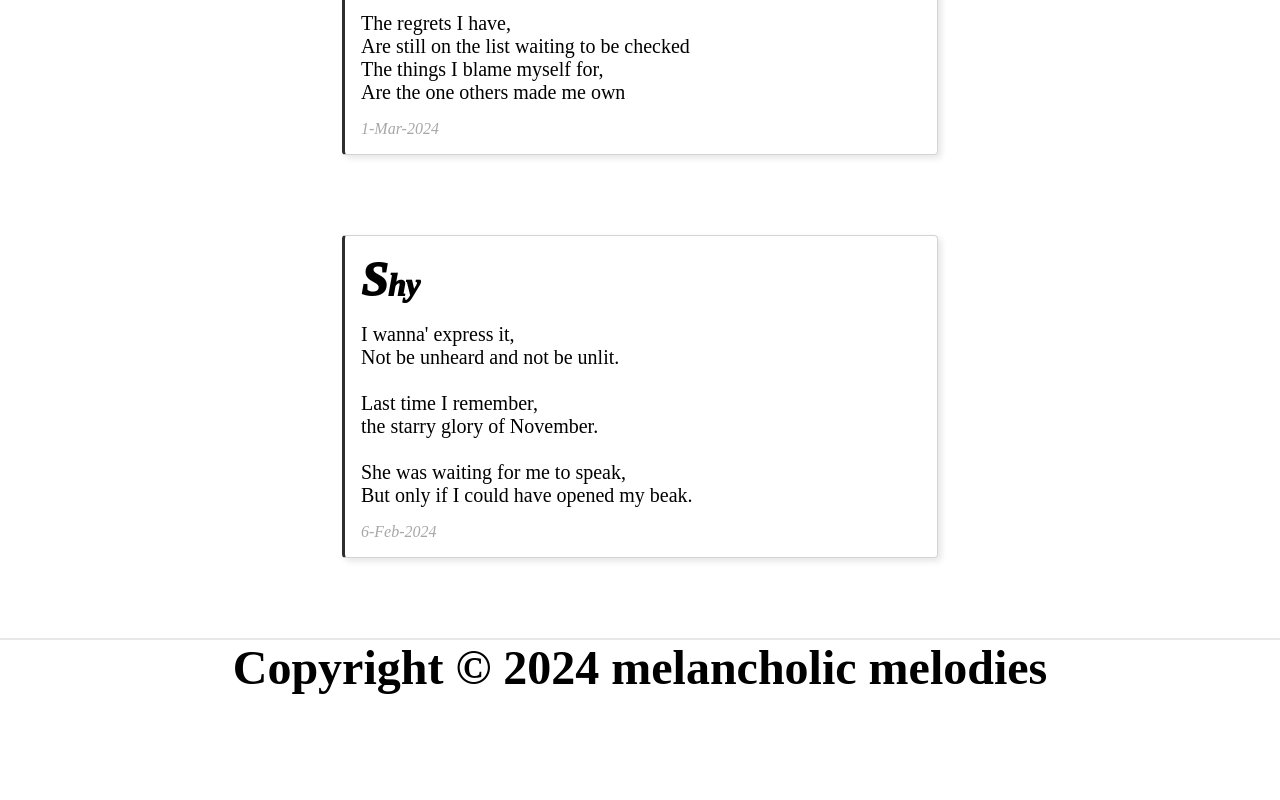
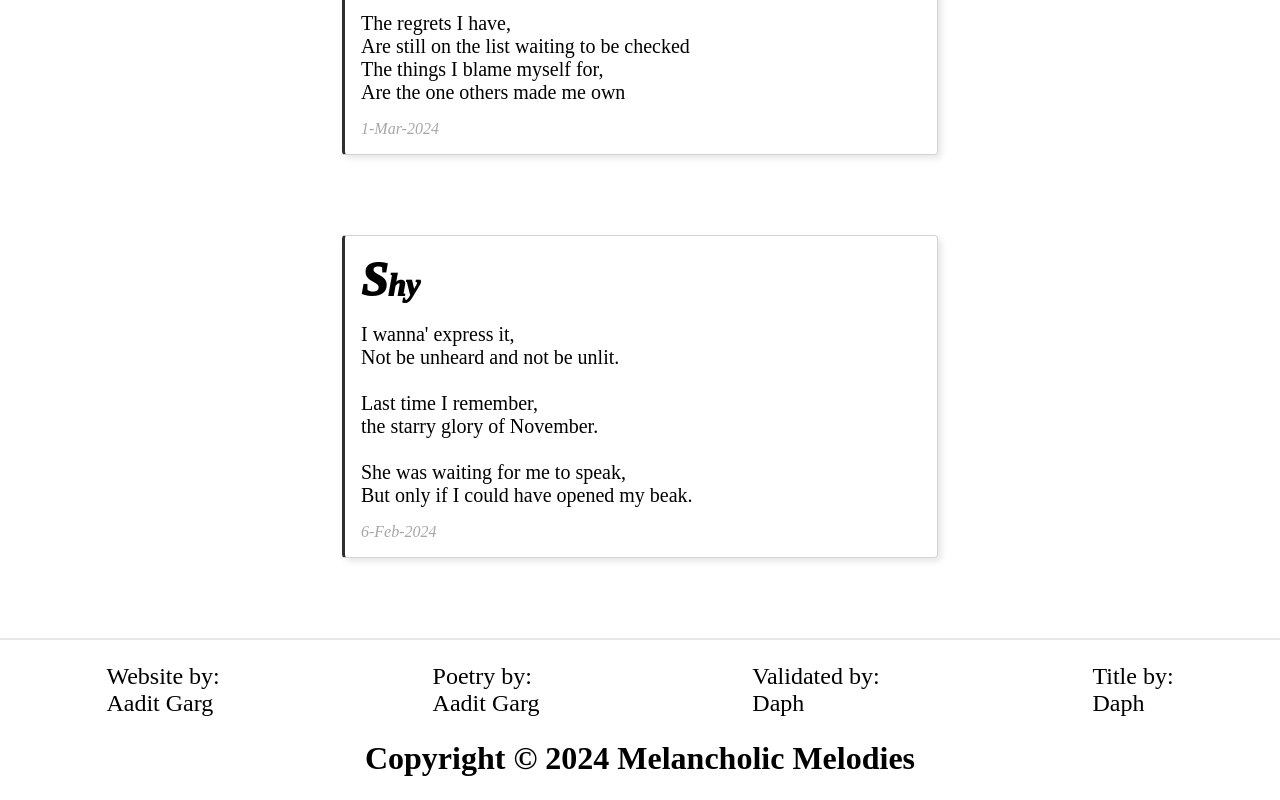
Before and after one commit to Aadit-Garg/melancholic-melodies, a plain HTML site: page index.html in a window 1280 px wide. Shown: the part 7778-8578 px from the top of the page. Drawn offline with Linux system fonts and the light colour scheme; a web font is replaced by a local one.

Commit message:
+credits

```diff
--- a/index.html
+++ b/index.html
@@ -1173,7 +1173,14 @@
         </div>
     </div>
     <div class="footer">
-        <h1 class="title">Copyright © 2024 melancholic melodies</h1>
+        <div class="end_div credit">
+            <p>Website by: <br> Aadit Garg</p>
+
+            <p>Poetry by: <br> Aadit Garg</p>
+            <p>Validated by: <br> Daph</p>
+            <p>Title by: <br> Daph</p>
+        </div>
+        <p class="title end">Copyright © 2024 Melancholic Melodies</p>
     </div>
 </body>
 
--- a/style.css
+++ b/style.css
@@ -35,14 +35,11 @@
     height: 20vh;
     /* background-color: red; */
     display: flex;
-    flex-direction: row;
-    justify-content: center;
-    align-items: baseline;
+    flex-direction: column;
+    justify-content: space-evenly;
+    align-items: center;
 }
 
-.footer>title {
-    font-size: 30px;
-}
 
 .card {
     width: 70vh;
@@ -115,6 +112,22 @@
 }
 
 /* mobile view less margin */
+.end {
+    font-size: 4vh;
+}
+
+.end_div {
+    width: 100%;
+    display: flex;
+    justify-content: space-around;
+    align-items: center;
+
+}
+
+.credit {
+    font-size: 3vh;
+    /* font-style: italic; */
+}
 
 
 @media screen and (min-width: 1145px) {
@@ -125,14 +138,14 @@
     }
 
 
-    .card:hover {
+    /* .card:hover {
         width: 70vw;/
     }
 
     .card:hover .meaning {
         display: flex;
         opacity: 1;
-    }
+    } */
 
 }
 
```
